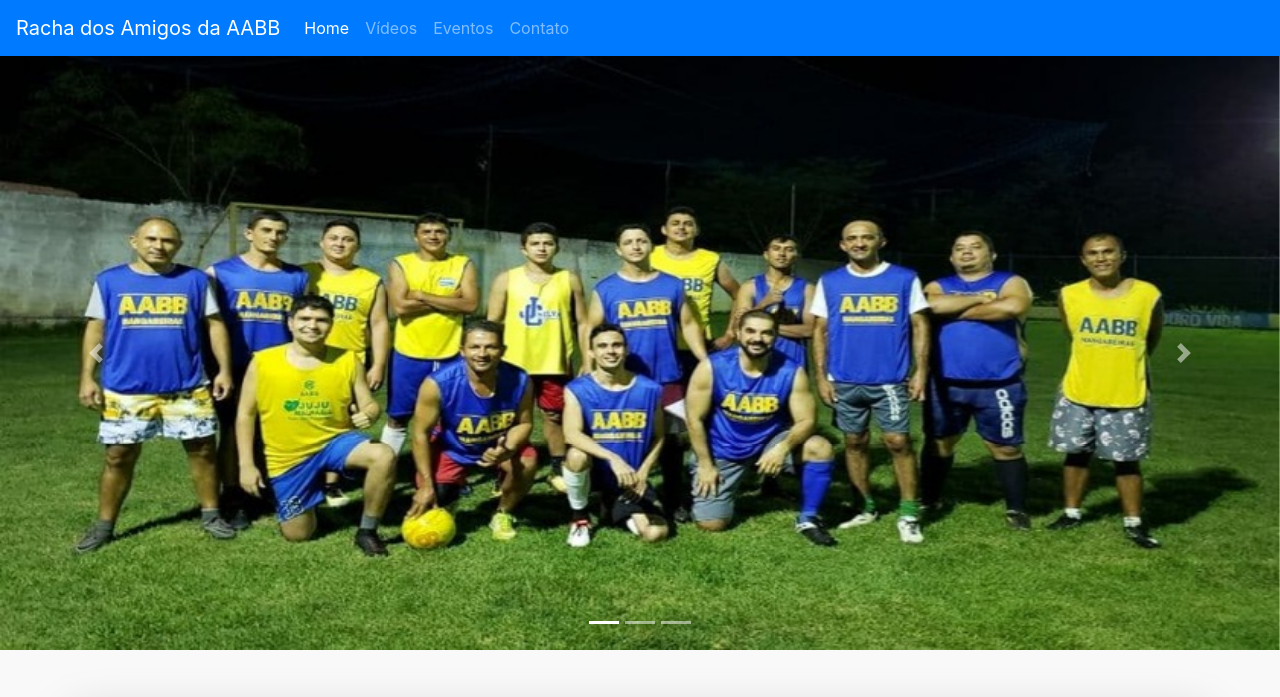
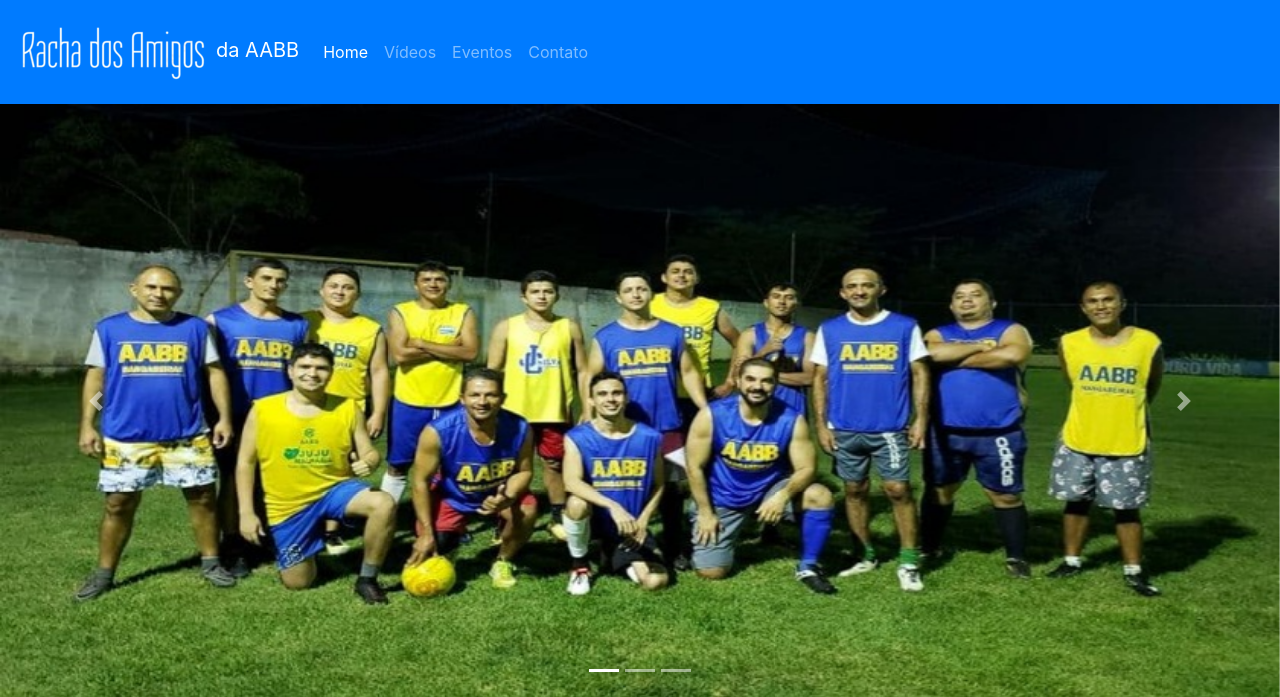
Before and after one commit to JWeseles/mysite, a Django app: page / in a window 1280 px wide. Shown: the top 697 px of the page. Run offline with Django 3.2, Linux system fonts and the light colour scheme; data that the repository does not hold is empty; some libraries are stand-ins or nearby versions.

Commit message:
inserção de logo nos navebares

```diff
--- a/polls/templates/polls/contato.html
+++ b/polls/templates/polls/contato.html
@@ -14,7 +14,7 @@
   </head>
 
   <nav class="navbar navbar-expand-lg navbar-dark bg-primary">
-  <a class="navbar-brand" href="/">Racha dos Amigos da AABB</a>
+  <a class="navbar-brand"><img src="{% static 'polls/images/final20.png' %}" alt="" href="/">da AABB</a>
   <button class="navbar-toggler" type="button" data-toggle="collapse" data-target="#navbarNav" aria-controls="navbarNav" aria-expanded="false" aria-label="Toggle navigation">
     <span class="navbar-toggler-icon"></span>
   </button>
--- a/polls/templates/polls/details.html
+++ b/polls/templates/polls/details.html
@@ -13,7 +13,7 @@
     <title>Mysite - Detalhe da Enquete</title>
   </head>
   <nav class="navbar navbar-expand-lg navbar-dark bg-primary">
-  <a class="navbar-brand" href="/">Racha dos Amigos da AABB</a>
+  <a class="navbar-brand"><img src="{% static 'polls/images/final20.png' %}" alt="" href="/">da AABB</a>
   <button class="navbar-toggler" type="button" data-toggle="collapse" data-target="#navbarNav" aria-controls="navbarNav" aria-expanded="false" aria-label="Toggle navigation">
     <span class="navbar-toggler-icon"></span>
   </button>
--- a/polls/templates/polls/eventos.html
+++ b/polls/templates/polls/eventos.html
@@ -13,7 +13,7 @@
   </head>
 
   <nav class="navbar navbar-expand-lg navbar-dark bg-primary">
-  <a class="navbar-brand" href="/">Racha dos Amigos da AABB</a>
+  <a class="navbar-brand"><img src="{% static 'polls/images/final20.png' %}" alt="" href="/">da AABB</a>
   <button class="navbar-toggler" type="button" data-toggle="collapse" data-target="#navbarNav" aria-controls="navbarNav" aria-expanded="false" aria-label="Toggle navigation">
     <span class="navbar-toggler-icon"></span>
   </button>
--- a/polls/templates/polls/index.html
+++ b/polls/templates/polls/index.html
@@ -13,7 +13,7 @@
     <title>Mysite - Home</title>
   </head>
   <nav class="navbar navbar-expand-lg navbar-dark bg-primary">
-  <a class="navbar-brand" href="/">Racha dos Amigos da AABB</a>
+  <a class="navbar-brand"><img src="{% static 'polls/images/final20.png' %}" alt="" href="/">da AABB</a>
   <button class="navbar-toggler" type="button" data-toggle="collapse" data-target="#navbarNav" aria-controls="navbarNav" aria-expanded="false" aria-label="Toggle navigation">
     <span class="navbar-toggler-icon"></span>
   </button>
--- a/polls/templates/polls/results.html
+++ b/polls/templates/polls/results.html
@@ -13,7 +13,7 @@
     <title>Mysite - Home</title>
   </head>
   <nav class="navbar navbar-expand-lg navbar-dark bg-primary">
-  <a class="navbar-brand" href="/">Racha dos Amigos da AABB</a>
+  <a class="navbar-brand"><img src="{% static 'polls/images/final20.png' %}" alt="" href="/">da AABB</a>
   <button class="navbar-toggler" type="button" data-toggle="collapse" data-target="#navbarNav" aria-controls="navbarNav" aria-expanded="false" aria-label="Toggle navigation">
     <span class="navbar-toggler-icon"></span>
   </button>
--- a/polls/templates/polls/videos.html
+++ b/polls/templates/polls/videos.html
@@ -12,7 +12,7 @@
     <title>Mysite - Vídeos</title>
   </head>
   <nav class="navbar navbar-expand-lg navbar-dark bg-primary">
-  <a class="navbar-brand" href="/">Racha dos Amigos da AABB</a>
+  <a class="navbar-brand"><img src="{% static 'polls/images/final20.png' %}" alt="" href="/">da AABB</a>
   <button class="navbar-toggler" type="button" data-toggle="collapse" data-target="#navbarNav" aria-controls="navbarNav" aria-expanded="false" aria-label="Toggle navigation">
     <span class="navbar-toggler-icon"></span>
   </button>
```
Also changed, not shown: polls/static/polls/images/final20.png (added).
